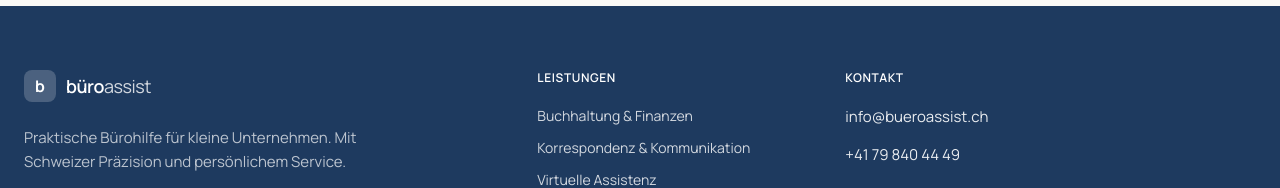
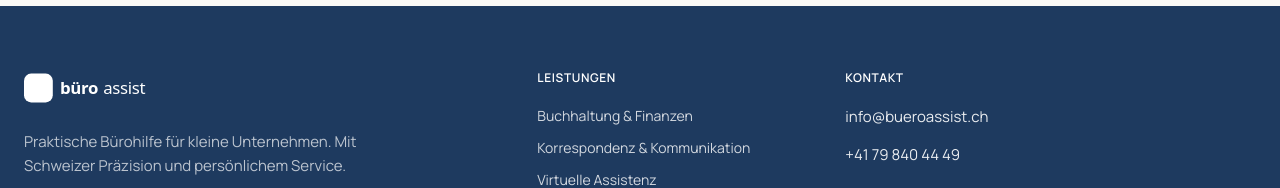
Before and after one commit to Claudio723/buroassist, a Next.js app: page / in a window 1280 px wide. Shown: the part 4421-4609 px from the top of the page. Built offline with nearby package versions, Linux system fonts and the light colour scheme.

Commit message:
Footer: use new logo.svg (white version via invert)

```diff
--- a/components/Footer.tsx
+++ b/components/Footer.tsx
@@ -7,13 +7,12 @@
     <footer className="bg-primary text-white/90 pt-16 pb-10">
       <div className="max-w-7xl mx-auto px-6 grid md:grid-cols-12 gap-y-16">
         <div className="md:col-span-5">
-          <div className="flex items-center gap-2.5 mb-6">
-            <div className="w-8 h-8 rounded-lg bg-white/20 flex items-center justify-center">
-              <span className="text-white font-bold text-base leading-none">b</span>
-            </div>
-            <span className="text-lg font-semibold tracking-tight text-white">
-              büro<span className="font-normal text-white/80">assist</span>
-            </span>
+          <div className="flex items-center mb-6">
+            <img
+              src="/logo.svg"
+              alt="büroassist"
+              className="h-9 w-auto brightness-0 invert"
+            />
           </div>
 
           <p className="max-w-sm text-white/70 text-[15px] leading-relaxed">
```
